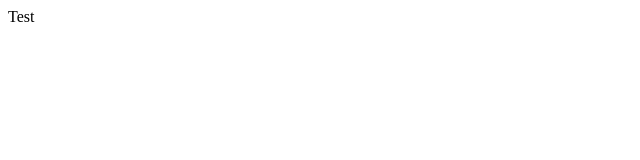
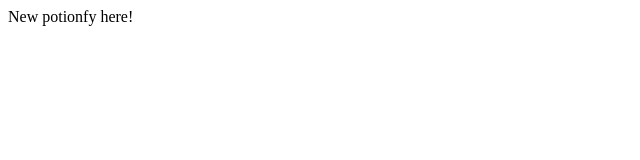
Before and after one commit to HermioneShahira/potionfy, a plain HTML site: page index.html in a window 1280 px wide. Shown: the whole page, without its empty margins (0-640 px from the left). Drawn offline with Linux system fonts and the light colour scheme.

Commit message:
Update index.html
updated commit

```diff
--- a/index.html
+++ b/index.html
@@ -6,6 +6,6 @@
     <title>Welcome to potionfy!</title>
 </head>
 <body>
-    Test
+    New potionfy here!
 </body>
 </html>
```
